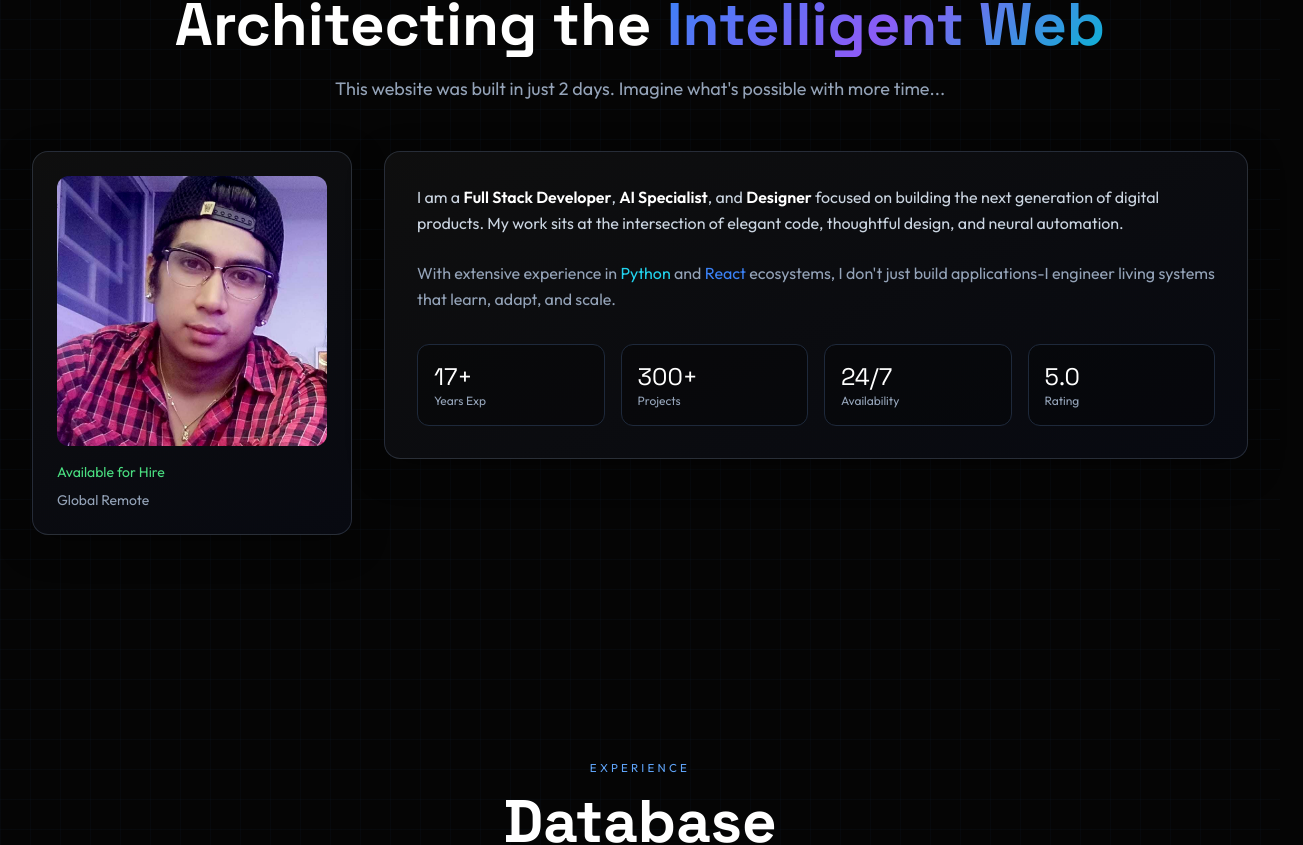
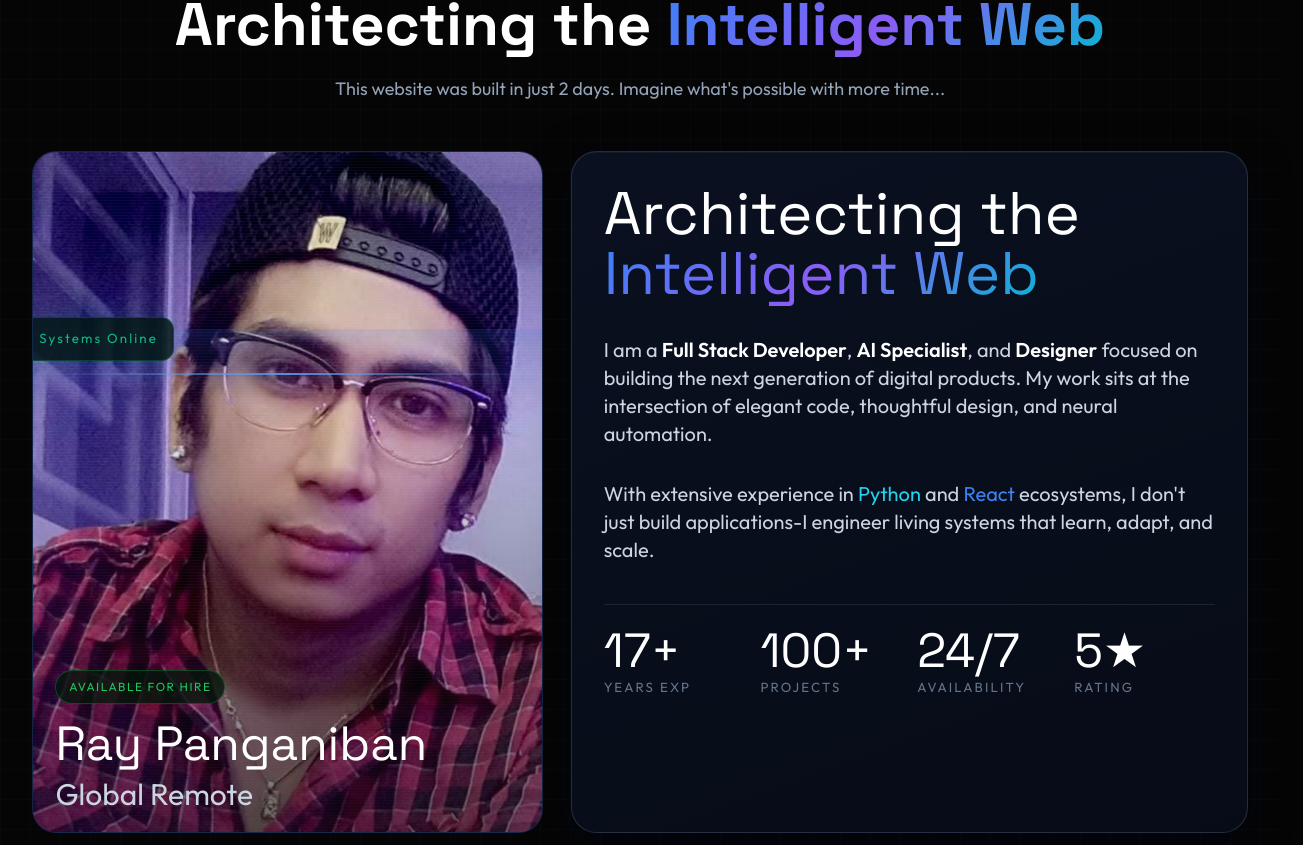
Before and after one commit to tantanbagsik/raypanganiban8, a Next.js app: page / in a window 1280 px wide. Shown: the part 1181-2026 px from the top of the page, 1303 px wide, since content can reach past the window. Built offline with nearby package versions, Linux system fonts and the light colour scheme.

Commit message:
Create AI scan-style About section and refine motion styles

```diff
--- a/src/app/globals.css
+++ b/src/app/globals.css
@@ -610,3 +610,181 @@ body {
     padding: 0.5rem 0.7rem;
   }
 }
+
+.about-portrait-card {
+  position: relative;
+  border-radius: 1.5rem;
+  overflow: hidden;
+  border: 1px solid rgba(59, 130, 246, 0.22);
+  background: linear-gradient(180deg, rgba(11, 18, 32, 0.92), rgba(6, 10, 20, 0.95));
+  min-height: 680px;
+}
+
+.scan-status {
+  position: absolute;
+  z-index: 4;
+  left: -10px;
+  top: 165px;
+  font-size: 0.83rem;
+  letter-spacing: 0.16em;
+  color: #10b981;
+  background: rgba(2, 25, 20, 0.84);
+  border: 1px solid rgba(16, 185, 129, 0.25);
+  padding: 0.7rem 0.95rem;
+  border-radius: 0.8rem;
+  box-shadow: 0 0 24px rgba(16, 185, 129, 0.14);
+}
+
+.scan-frame {
+  position: relative;
+  height: 100%;
+}
+
+.scan-photo {
+  width: 100%;
+  height: 100%;
+  min-height: 680px;
+  object-fit: cover;
+  filter: saturate(0.95) contrast(1.03);
+}
+
+.scan-line {
+  position: absolute;
+  left: 0;
+  right: 0;
+  height: 2px;
+  background: linear-gradient(90deg, transparent, rgba(96, 165, 250, 0.9), transparent);
+  box-shadow: 0 0 18px rgba(59, 130, 246, 0.9);
+  animation: portrait-scan 5.8s ease-in-out infinite;
+}
+
+.scan-line::before {
+  content: '';
+  position: absolute;
+  left: 0;
+  right: 0;
+  top: -44px;
+  height: 44px;
+  background: linear-gradient(180deg, rgba(59, 130, 246, 0.14), transparent);
+}
+
+@keyframes portrait-scan {
+  0% {
+    top: 14%;
+  }
+  50% {
+    top: 74%;
+  }
+  100% {
+    top: 14%;
+  }
+}
+
+.scan-vignette {
+  position: absolute;
+  inset: 0;
+  background:
+    linear-gradient(180deg, rgba(2, 6, 23, 0.08) 40%, rgba(2, 6, 23, 0.58) 100%),
+    repeating-linear-gradient(180deg, rgba(255, 255, 255, 0.03) 0, rgba(255, 255, 255, 0.03) 1px, transparent 1px, transparent 3px);
+  pointer-events: none;
+}
+
+.about-identity {
+  position: absolute;
+  left: 1.4rem;
+  right: 1.4rem;
+  bottom: 1.25rem;
+  z-index: 5;
+}
+
+.about-availability {
+  display: inline-flex;
+  align-items: center;
+  gap: 0.4rem;
+  color: #22c55e;
+  border: 1px solid rgba(34, 197, 94, 0.28);
+  border-radius: 999px;
+  background: rgba(3, 22, 10, 0.8);
+  padding: 0.45rem 0.8rem;
+  font-size: 0.74rem;
+  letter-spacing: 0.13em;
+}
+
+.about-detail-card {
+  border-radius: 1.6rem;
+  border: 1px solid rgba(71, 85, 105, 0.45);
+  background: linear-gradient(160deg, rgba(10, 17, 33, 0.95), rgba(7, 12, 24, 0.95));
+  padding: 2rem;
+  box-shadow: inset 0 1px 0 rgba(255, 255, 255, 0.04), 0 10px 40px rgba(2, 6, 23, 0.5);
+}
+
+.about-stats-grid {
+  display: grid;
+  grid-template-columns: repeat(4, minmax(0, 1fr));
+  gap: 1rem;
+  padding-top: 1.4rem;
+  border-top: 1px solid rgba(71, 85, 105, 0.33);
+}
+
+.about-stat-label {
+  margin-top: 0.2rem;
+  font-size: 0.83rem;
+  letter-spacing: 0.16em;
+  color: #64748b;
+}
+
+@media (max-width: 1024px) {
+  .about-portrait-card,
+  .scan-photo {
+    min-height: 520px;
+  }
+
+  .about-detail-card {
+    padding: 1.5rem;
+  }
+
+  .about-stats-grid {
+    grid-template-columns: repeat(2, minmax(0, 1fr));
+    row-gap: 1.2rem;
+  }
+}
+
+@media (max-width: 640px) {
+  .about-portrait-card,
+  .scan-photo {
+    min-height: 460px;
+  }
+
+  .scan-status {
+    top: 120px;
+    left: 0.6rem;
+    font-size: 0.68rem;
+    padding: 0.55rem 0.66rem;
+  }
+
+  .about-identity {
+    left: 1rem;
+    right: 1rem;
+    bottom: 0.9rem;
+  }
+
+  .about-identity h3 {
+    font-size: 2rem;
+  }
+
+  .about-identity p {
+    font-size: 1.2rem;
+  }
+
+  .about-detail-card {
+    padding: 1.2rem;
+  }
+
+  .about-stats-grid {
+    grid-template-columns: repeat(2, minmax(0, 1fr));
+  }
+
+  .about-stats-grid p.font-display {
+    font-size: 2.1rem;
+  }
+}
--- a/src/components/About.jsx
+++ b/src/components/About.jsx
@@ -10,49 +10,58 @@ export default function About() {
           <p className="text-slate-400 mt-5 max-w-3xl mx-auto text-lg">This website was built in just 2 days. Imagine what&apos;s possible with more time...</p>
         </div>
 
-        <div className="grid lg:grid-cols-[320px_1fr] gap-6 sm:gap-8 items-start">
-          <div className="fade-in-up rounded-2xl glass-panel p-6 card-hover" style={{ transitionDelay: '0.1s' }}>
-            <Image
-              src="/images/logo/avatar.png"
-              alt="Anton Manaev"
-              width={640}
-              height={640}
-              sizes="(max-width: 1024px) 100vw, 320px"
-              className="w-full h-auto aspect-square object-cover rounded-xl"
-            />
-            <div className="mt-4 space-y-2 text-sm">
-              <p className="text-green-400">Available for Hire</p>
-              <p className="text-slate-400">Global Remote</p>
+        <div className="grid lg:grid-cols-[42%_1fr] gap-5 sm:gap-7 items-stretch">
+          <div className="fade-in-up about-portrait-card" style={{ transitionDelay: '0.1s' }}>
+            <div className="scan-status">Systems Online</div>
+            <div className="scan-frame">
+              <Image
+                src="/images/logo/avatar.png"
+                alt="Ray Panganiban"
+                width={800}
+                height={980}
+                sizes="(max-width: 1024px) 100vw, 42vw"
+                className="scan-photo"
+              />
+              <div className="scan-line"></div>
+              <div className="scan-vignette"></div>
+            </div>
+            <div className="about-identity">
+              <span className="about-availability">AVAILABLE FOR HIRE</span>
+              <h3 className="font-display text-white text-4xl sm:text-5xl mt-4">Ray Panganiban</h3>
+              <p className="text-slate-300 text-2xl sm:text-3xl mt-2">Global Remote</p>
             </div>
           </div>
 
-          <div className="fade-in-up rounded-2xl glass-panel p-8" style={{ transitionDelay: '0.2s' }}>
-            <p className="text-slate-300 leading-relaxed">
+          <div className="fade-in-up about-detail-card" style={{ transitionDelay: '0.2s' }}>
+            <h3 className="font-display text-white text-4xl sm:text-5xl lg:text-6xl leading-tight mb-8">
+              Architecting the <span className="gradient-text">Intelligent Web</span>
+            </h3>
+            <p className="text-slate-300 leading-relaxed text-lg sm:text-xl">
               I am a <span className="text-white font-semibold">Full Stack Developer</span>, <span className="text-white font-semibold">AI Specialist</span>, and{' '}
               <span className="text-white font-semibold">Designer</span> focused on building the next generation of digital products. My work sits at the intersection
               of elegant code, thoughtful design, and neural automation.
             </p>
-            <p className="text-slate-400 leading-relaxed mt-6">
+            <p className="text-slate-300 leading-relaxed text-lg sm:text-xl mt-6 sm:mt-8">
               With extensive experience in <span className="text-cyan-400">Python</span> and <span className="text-primary">React</span> ecosystems, I don&apos;t just
               build applications-I engineer living systems that learn, adapt, and scale.
             </p>
 
-            <div className="mt-8 grid sm:grid-cols-4 gap-4">
-              <div className="rounded-xl bg-black/30 border border-slate-800 p-4">
-                <p className="font-display text-2xl text-white">17+</p>
-                <p className="text-xs text-slate-400">Years Exp</p>
+            <div className="about-stats-grid mt-8 sm:mt-10">
+              <div>
+                <p className="font-display text-white text-5xl">17+</p>
+                <p className="about-stat-label">YEARS EXP</p>
               </div>
-              <div className="rounded-xl bg-black/30 border border-slate-800 p-4">
-                <p className="font-display text-2xl text-white">300+</p>
-                <p className="text-xs text-slate-400">Projects</p>
+              <div>
+                <p className="font-display text-white text-5xl">100+</p>
+                <p className="about-stat-label">PROJECTS</p>
               </div>
-              <div className="rounded-xl bg-black/30 border border-slate-800 p-4">
-                <p className="font-display text-2xl text-white">24/7</p>
-                <p className="text-xs text-slate-400">Availability</p>
+              <div>
+                <p className="font-display text-white text-5xl">24/7</p>
+                <p className="about-stat-label">AVAILABILITY</p>
               </div>
-              <div className="rounded-xl bg-black/30 border border-slate-800 p-4">
-                <p className="font-display text-2xl text-white">5.0</p>
-                <p className="text-xs text-slate-400">Rating</p>
+              <div>
+                <p className="font-display text-white text-5xl">5★</p>
+                <p className="about-stat-label">RATING</p>
               </div>
             </div>
           </div>
```
